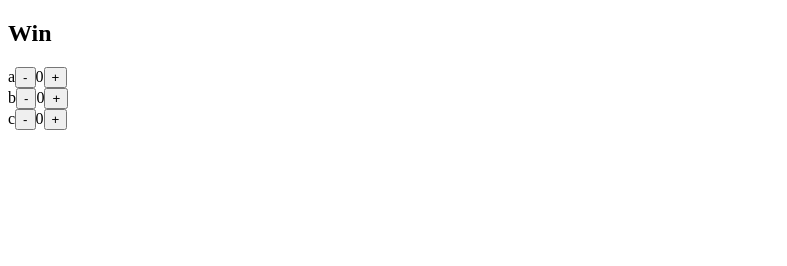
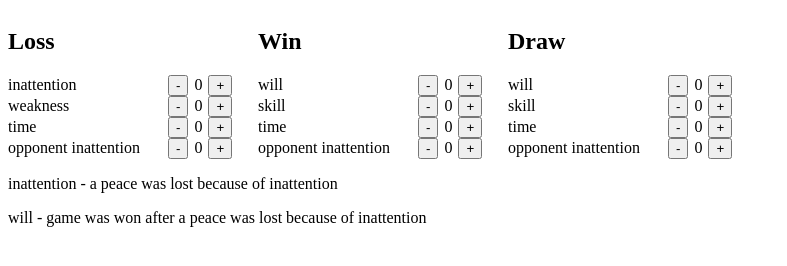
Before and after one commit to DmitrySemenyuk/chessGitHubPages, a plain HTML site: page index.html in a window 1280 px wide. Shown: the whole page, without its empty margins (0-787 px from the left). Drawn offline with Linux system fonts and the light colour scheme.

Commit message:
CSS and cols, rows label were added

```diff
--- /dev/null
+++ b/css/main.css
@@ -0,0 +1,13 @@
+.game-result-col {
+    display: inline-block;
+    width: 250px;
+}
+.game-result-label {
+    display: inline-block;
+    width: 160px;
+}
+.game-result-value {
+    display: inline-block;
+    text-align: center;
+    width: 20px;
+}
--- a/index.html
+++ b/index.html
@@ -3,8 +3,13 @@
 <head>
     <meta charset="UTF-8">
     <title>Chess Rates</title>
+    <link rel="stylesheet" type="text/css" href="css/main.css">
 </head>
 <body>
+<div id="notes">
+    <p>inattention - a peace was lost because of inattention</p>
+    <p>will - game was won after a peace was lost because of inattention</p>
+</div>
 <script src="js/LocalStorageManager.js"></script>
 <script src="js/IncrementerBtn.js"></script>
 <script src="js/TemplateCreator.js"></script>
--- a/js/HtmlManager.js
+++ b/js/HtmlManager.js
@@ -1,5 +1,6 @@
 class HtmlManager {
-    static addToBody(node) {
-        document.body.appendChild(node);
+    static addToBody(createdNodes) {
+        let notesNode = document.getElementById('notes');
+        document.body.insertBefore(createdNodes, notesNode);
     }
 }
--- a/js/LocalStorageManager.js
+++ b/js/LocalStorageManager.js
@@ -1,26 +1,44 @@
 class LocalStorageManager {
-    static getData(fieldName){
-        let winLabel = [
-            'a',
-            'b',
-            'c'
-        ];
+    /**
+     * @param colName
+     * @returns {*}
+     */
+    static getRowsLabels(colName){
+        let data = {
+            Loss: ['inattention', 'weakness', 'time', 'opponent inattention'],
+            Win: ['will', 'skill', 'time', 'opponent inattention'],
+            Draw: ['will', 'skill', 'time', 'opponent inattention']
+        };
 
-        let localStorageData = localStorage.getItem(fieldName);
+        return data[colName];
+    }
+
+    /**
+     * @param colName
+     * @returns {Map}
+     */
+    static getData(colName){
+        let rows = this.getRowsLabels(colName);
+
+        let localStorageData = localStorage.getItem(colName);
         localStorageData = JSON.parse(localStorageData);
 
         let result = new Map();
-        for (let label of winLabel) {
+        for (let label of rows) {
             let val = localStorageData
                 ? (localStorageData[label] ? localStorageData[label] : 0)
                 : 0;
-
             result.set(label, val);
         }
 
         return result;
     }
 
+    /**
+     * @param colLabel
+     * @param rowLabel
+     * @param val
+     */
     static setData(colLabel, rowLabel, val){
         let storageJSON = localStorage.getItem(colLabel);
         let record = JSON.parse(storageJSON) || {};
--- a/js/TemplateCreator.js
+++ b/js/TemplateCreator.js
@@ -10,6 +10,7 @@ class TemplateCreator {
         let h2Text = document.createTextNode(name);
 
         section.setAttribute("data-label", name);
+        section.setAttribute("class", "game-result-col");
 
         h2.appendChild(h2Text);
         section.appendChild(h2);
@@ -29,12 +30,12 @@ class TemplateCreator {
         let row = document.createElement("div");
         row.setAttribute("data-label", name);
 
-        let text = document.createTextNode(name);
-        row.appendChild(text);
+        row.appendChild(this.createRowLabel(name));
 
         row.appendChild(IncrementerBtn.getMinusBtn());
 
         let value = document.createElement("span");
+        value.setAttribute("class", "game-result-value");
         value.appendChild(document.createTextNode(val));
         row.appendChild(value);
 
@@ -42,4 +43,17 @@ class TemplateCreator {
 
         return row;
     }
+
+    /**
+     * @param name
+     * @returns {Element}
+     */
+    static createRowLabel(name) {
+        let text = document.createTextNode(name);
+        let node = document.createElement("span");
+        node.appendChild(text);
+        node.setAttribute("class", "game-result-label");
+
+        return node;
+    }
 }
--- a/js/main.js
+++ b/js/main.js
@@ -1,16 +1,20 @@
 /**
  * Create and add nodes
  */
-let winDataLabel = 'Win';
-let winData = LocalStorageManager.getData(winDataLabel);
+let colsLabel = ['Loss', 'Win', 'Draw'];
 
-let winRows = [];
-for (let [label, val] of winData) {
-    winRows.push(
-        TemplateCreator.createRow(label, val)
-    );
+function creteCol(label) {
+    let records = LocalStorageManager.getData(label);
+
+    let rows = [];
+    for (let [label, val] of records) {
+        rows.push(
+            TemplateCreator.createRow(label, val)
+        );
+    }
+    return TemplateCreator.createCol(label, rows);
 }
 
-$section = TemplateCreator.createCol(winDataLabel, winRows);
-
-HtmlManager.addToBody($section);
+colsLabel.forEach(
+    (colLabel) => HtmlManager.addToBody(creteCol(colLabel))
+);
```
Also changed, not shown: js/IncrementerBtn.js (+21 -1 lines).
